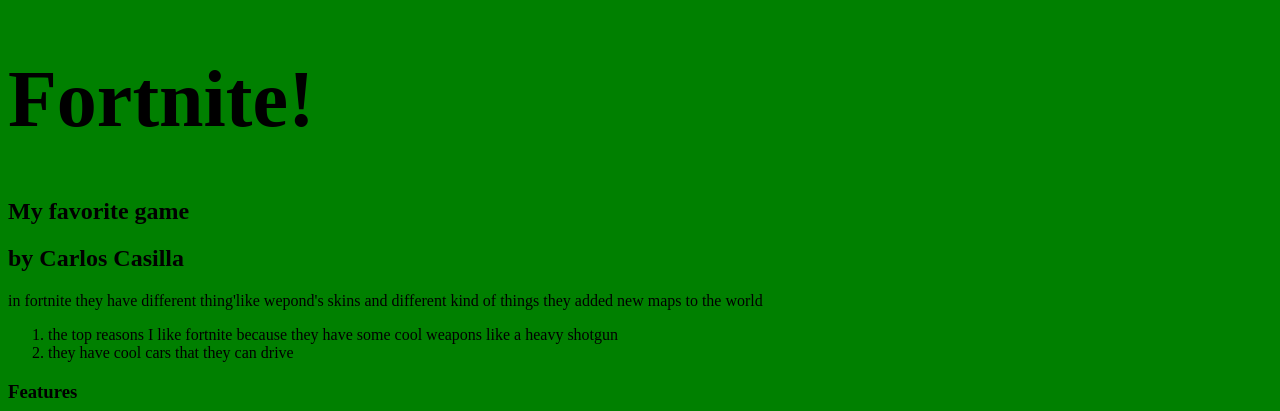
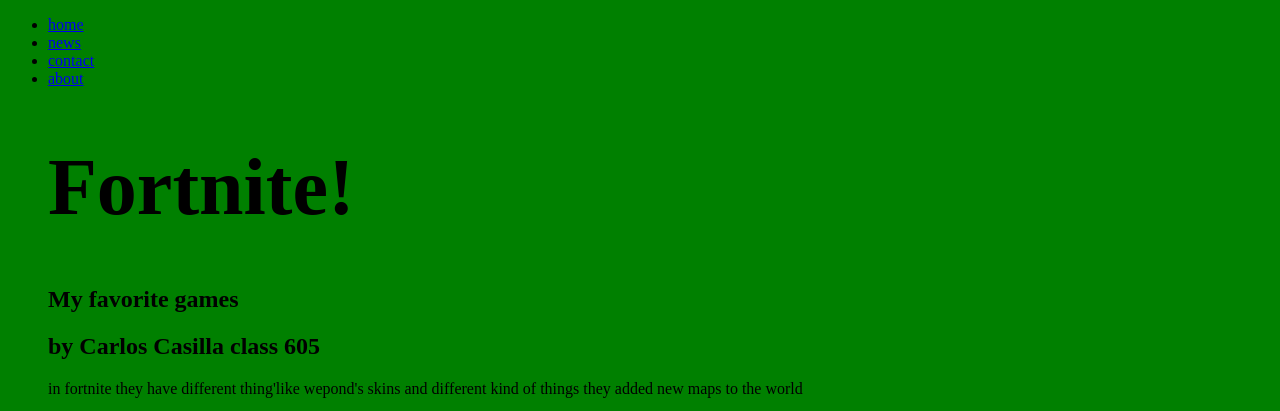
Before and after one commit to coolboy85/.github.io, a plain HTML site: page index.html in a window 1280 px wide. Shown: the top 411 px of the page. Drawn offline with Linux system fonts and the light colour scheme; files whose address does not match are found by name.

Commit message:
Update index.html

```diff
--- a/index.html
+++ b/index.html
@@ -14,10 +14,17 @@
 
 <body>
 
-  <h1>Fortnite!</h1>
-<h2>My favorite game</h2>
-<h2>by Carlos Casilla</h2>
+ <ul>
+  <li><a href="#home">home</a></li>
+  <li><a href="#news">news</a></li>
+  <li><a href="#contact">contact</a></li>
+  <li><a href="#about">about</a></li>
+
+<h1>Fortnite!</h1>
+<h2>My favorite games</h2>
+<h2>by Carlos Casilla class 605</h2>
 <p>in fortnite they have different thing'like wepond's skins and different kind of things they added new maps to the world </p>
+
 <ol>
 <li>the top reasons I like fortnite because they have some cool weapons like a heavy shotgun</li>
 
@@ -45,9 +52,7 @@
 <img src=https://cdn.images.dailystar.co.uk/dynamic/184/photos/217000/620x/Fortnite-Season-5-Countdown-when-does-season-5-end-challenges-skins-732392.jpg height="200px">
 <img src=https://fortniteintel.com/wp-content/uploads/2018/10/NSwitchDS_Fortnite_01-1021x580.jpg height="200px">
 <img src=https://s3.dexerto.com/thumbnails/_thumbnailLarge/fortnite-season-7-week-6-challenges-and-how-to-complete-them.jpg height="200px">
-
-
-
+<img src=http://media.comicbook.com/2018/06/00xj0ekhrv901-1--1115245.jpeg height="200">
     <script  src="js/index.js"></script>
 
 
```
